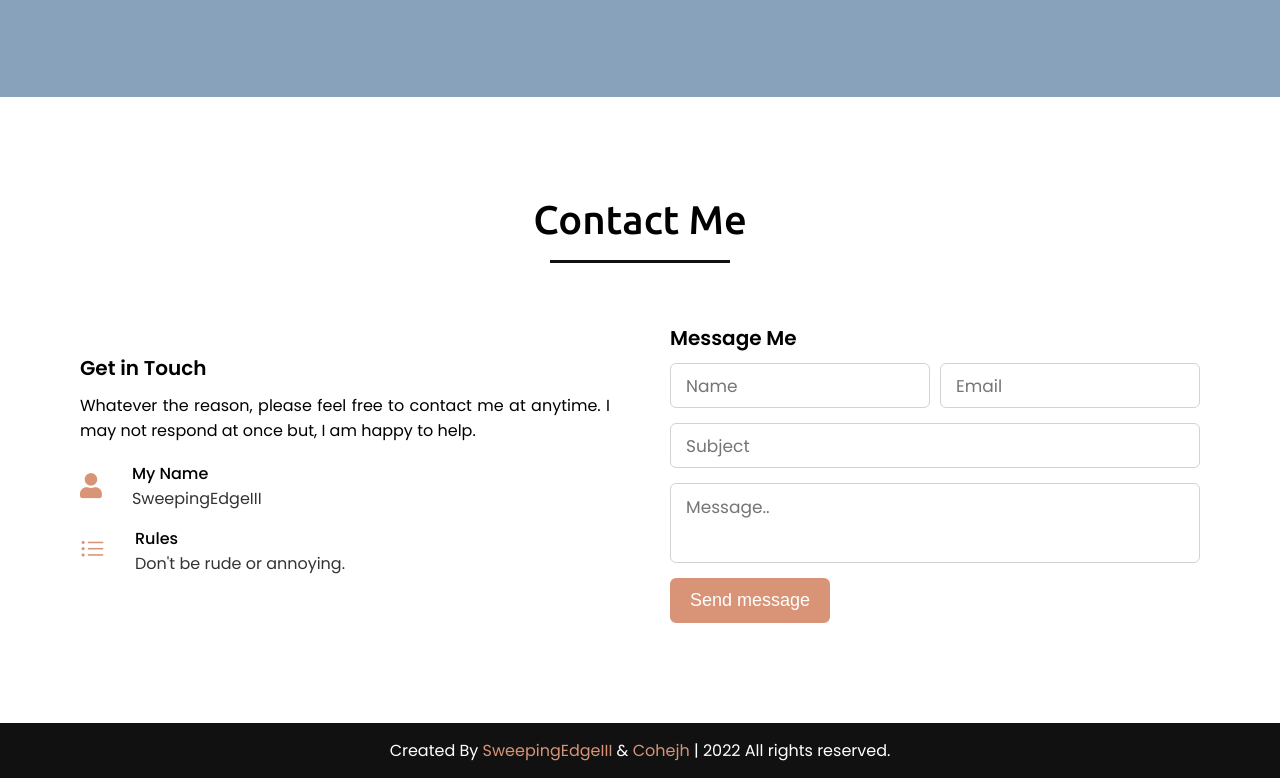
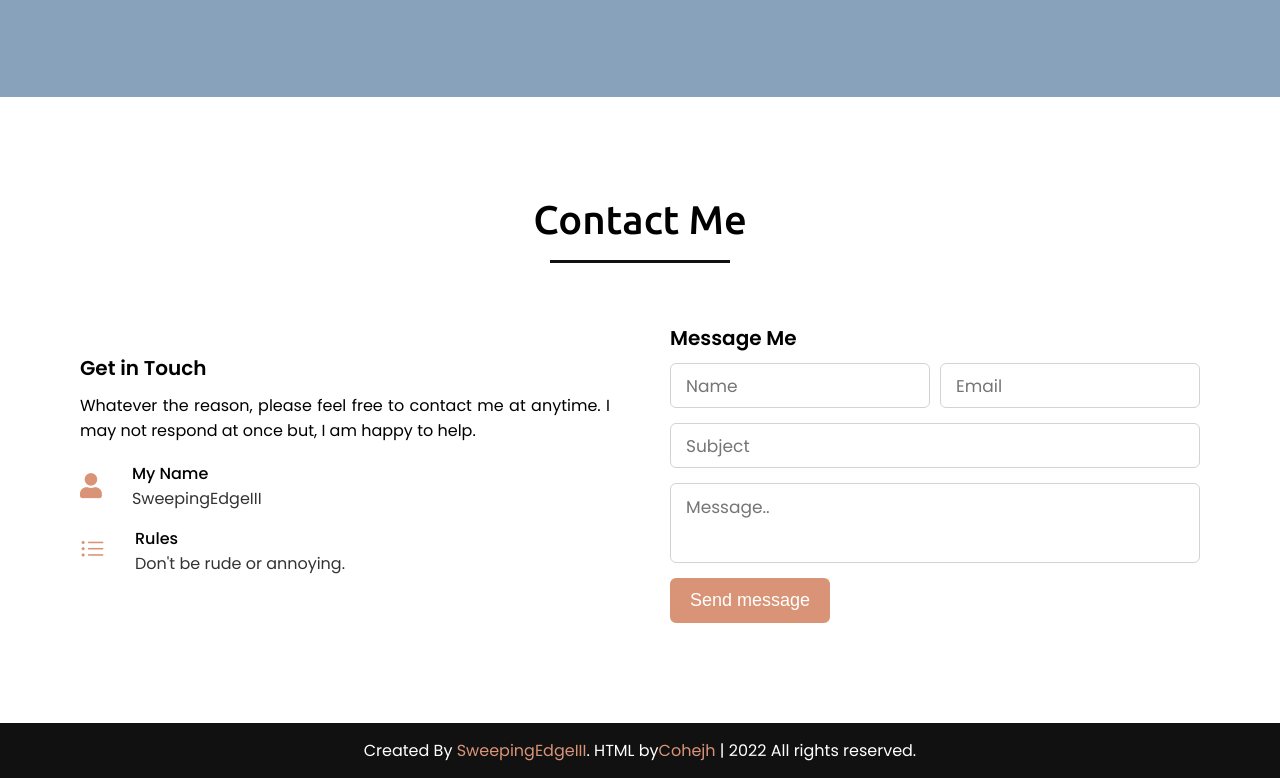
Before and after one commit to TheDerangedPingu/thederangedpingu.github.io, a plain HTML site: page index.html in a window 1280 px wide. Shown: the part 3151-3929 px from the top of the page. Drawn offline with nearby package versions, Linux system fonts and the light colour scheme.

Commit message:
Update index.html

```diff
--- a/index.html
+++ b/index.html
@@ -292,7 +292,7 @@
 
     <!-- footer section start -->
     <footer>
-        <span style="font-family: Poppins;">Created By <a href="https://github.com/SE3-Dev" target="_blank">SweepingEdgeIII</a> & <a href="https://github.com/Cohejh" target="_blank">Cohejh</a> | 2022 All rights reserved.</span>
+        <span style="font-family: Poppins;">Created By <a href="https://github.com/SE3-Dev" target="_blank">SweepingEdgeIII</a>. HTML by<a href="https://github.com/Cohejh" target="_blank">Cohejh</a> | 2022 All rights reserved.</span>
     </footer>
 
     <script src="script.js"></script>
```
